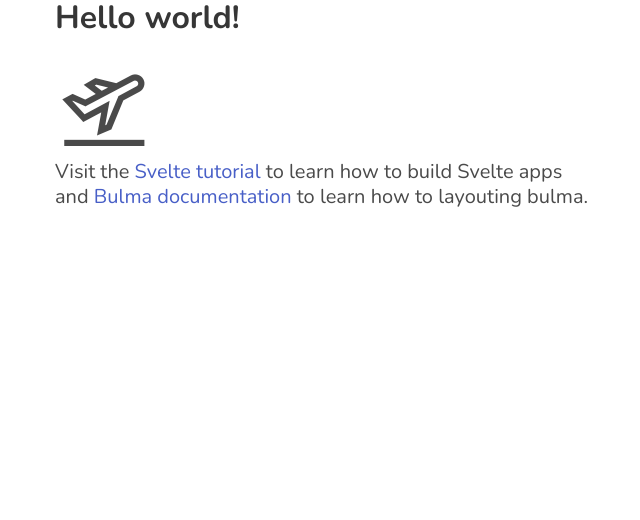
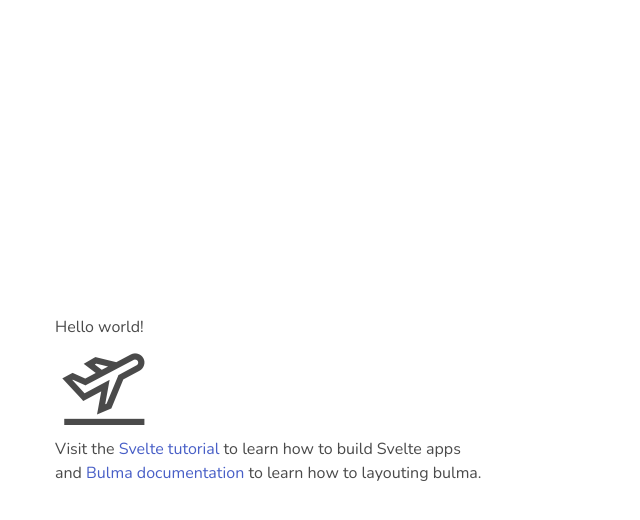
Before and after one commit to hendrapaiton/ares, a Svelte app: page / in a window 1280 px wide. Shown: the top 520 px of the page, without its empty margins (9-649 px from the left). Built offline with nearby package versions, Linux system fonts and the light colour scheme.

Commit message:
change to hero layout

```diff
--- a/src/App.svelte
+++ b/src/App.svelte
@@ -1,13 +1,6 @@
 <script>
   export let name;
 </script>
-
-<main class="container has-text-centered">
-	<h1 class="title is-size-1 has-text-primary">Hello {name}!</h1>
-	<i class="las la-plane-departure has-text-danger"></i>
-	<p class="subtitle is-size-5 has-text-warning">Visit the <a href="https://svelte.dev/tutorial">Svelte tutorial</a> to learn how to build Svelte apps
-	<br> and <a href="https://bulma.io/documentation/">Bulma documentation</a> to learn how to layouting bulma.</p>
-</main>
 
 <style>
   i.las.la-plane-departure {
@@ -16,3 +9,21 @@
     font-size: 74pt;
   }
 </style>
+
+<section class="hero is-fullheight">
+  <div class="hero-body has-text-centered">
+    <div class="container">
+      <h1 class="title is-size-1 has-text-primary">Hello {name}!</h1>
+      <i class="las la-plane-departure has-text-danger" />
+      <p class="subtitle is-size-5 has-text-warning">
+        Visit the
+        <a href="https://svelte.dev/tutorial">Svelte tutorial</a>
+        to learn how to build Svelte apps
+        <br />
+        and
+        <a href="https://bulma.io/documentation/">Bulma documentation</a>
+        to learn how to layouting bulma.
+      </p>
+    </div>
+  </div>
+</section>
--- a/src/tema.scss
+++ b/src/tema.scss
@@ -10,11 +10,8 @@ $family-sans-serif: "Nunito", sans-serif;
 @import "../node_modules/bulma/sass/utilities/_all.sass";
 @import "../node_modules/bulma/sass/base/_all.sass";
 
-@import "../node_modules/bulma/sass/elements/button.sass";
+@import "../node_modules/bulma/sass/layout/hero.sass";
 @import "../node_modules/bulma/sass/elements/container.sass";
-@import "../node_modules/bulma/sass/elements/title.sass";
-@import "../node_modules/bulma/sass/form/_all.sass";
-@import "../node_modules/bulma/sass/elements/table.sass";
 
 // Import icons from Line Awesome
 @import "../node_modules/line-awesome/dist/line-awesome/scss/line-awesome.scss";
```
Lines whose indentation alone changed are shown as unchanged.
